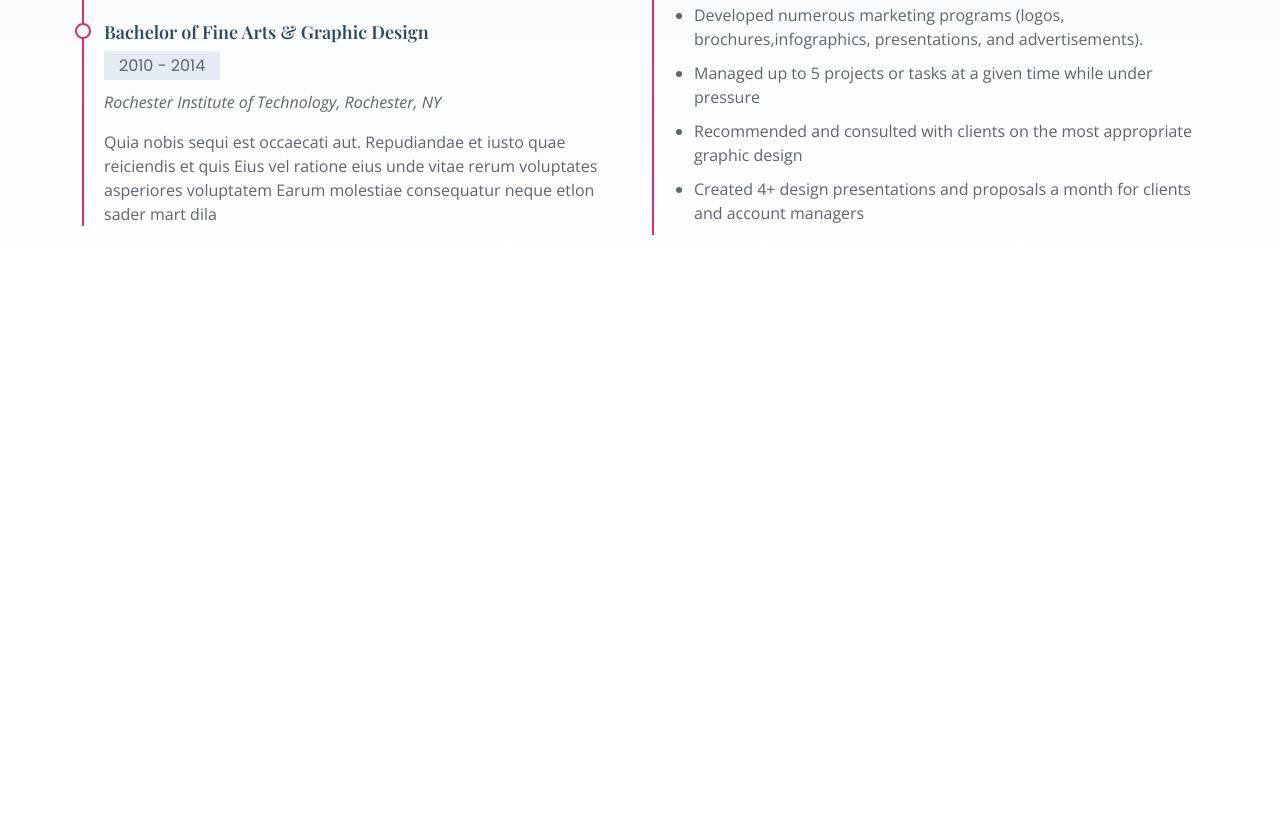
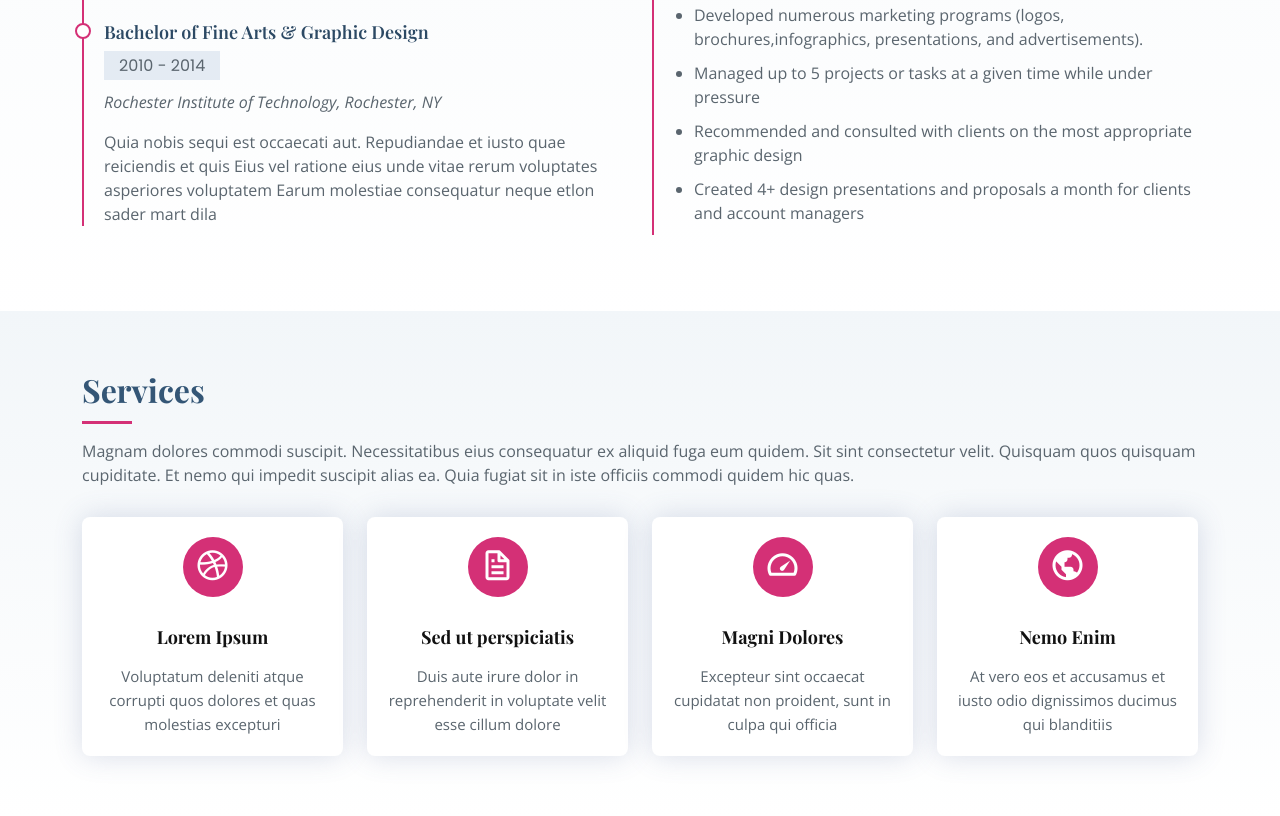
Before and after one commit to maheera421/Bootstrap-Portfolio, a website: page index.html in a window 1280 px wide. Shown: the part 2383-3199 px from the top of the page. Before the commit the page ends 2694 px from the top, so only its background shows below. Drawn offline with nearby package versions, Linux system fonts and the light colour scheme; a web font is replaced by a local one.

Commit message:
Services section completed.

```diff
--- a/assets/css/style.css
+++ b/assets/css/style.css
@@ -638,3 +638,89 @@ body {
     background: #fff;
     border: 2px solid #d43076;
   }
+
+
+    /*--------------------------------------------------------------
+  # Services
+  --------------------------------------------------------------*/
+  .services .icon-box {
+    padding: 20px 15px;
+    position: relative;
+    overflow: hidden;
+    background: #fff;
+    box-shadow: 0 0 29px 0 rgba(68, 88, 144, 0.2);
+    transition: all 0.3s ease-in-out;
+    border-radius: 8px;
+    text-align: center;
+    z-index: 1;
+  }
+
+  .services .icon-box::before {
+    content: "";
+    position: absolute;
+    top: 0;
+    left: 0;
+    right: 0;
+    height: 0;
+    transition: ease-in-out 0.3s;
+    z-index: -1;
+  }
+
+  .services .icon-box:hover::before {
+    background: #d43076;
+    height: 100%;
+    border-radius: 0px;
+  }
+
+  .services .icon {
+    margin: 0 auto 30px auto;
+    padding-top: 10px;
+    display: inline-block;
+    text-align: center;
+    border-radius: 50%;
+    width: 60px;
+    height: 60px;
+    background: #d43076;
+    transition: all 0.3s ease-in-out;
+  }
+
+  .services .icon i {
+    font-size: 36px;
+    line-height: 1;
+    color: #fff;
+  }
+
+  .services .title {
+    font-weight: 700;
+    margin-bottom: 15px;
+    font-size: 18px;
+  }
+
+  .services .title a {
+    color: #111;
+  }
+
+  .services .description {
+    font-size: 15px;
+    line-height: 24px;
+    margin-bottom: 0;
+  }
+
+  .services .icon-box:hover .title a,
+  .services .icon-box:hover .description {
+    color: #fff;
+  }
+
+  .services .icon-box:hover .icon {
+    background: #fff;
+  }
+
+  .services .icon-box:hover .icon i {
+    color: #d43076;
+  }
+
+  @media (max-width: 768px) {
+    .services .icon-box::before {
+      bottom: 60%;
+    }
+  }
--- a/index.html
+++ b/index.html
@@ -271,4 +271,53 @@
         </div>
     </section><!-- End Resume Section -->
 
+
+    <!-- ======= Services Section ======= -->
+    <section id="services" class="services section-bg">
+        <div class="container">
+
+          <div class="section-title">
+            <h2>Services</h2>
+            <p>Magnam dolores commodi suscipit. Necessitatibus eius consequatur ex aliquid fuga eum quidem. Sit sint consectetur velit. Quisquam quos quisquam cupiditate. Et nemo qui impedit suscipit alias ea. Quia fugiat sit in iste officiis commodi quidem hic quas.</p>
+          </div>
+
+          <div class="row">
+            <div class="col-md-6 col-lg-3 d-flex align-items-stretch mb-5 mb-lg-0">
+              <div class="icon-box">
+                <div class="icon"><i class="bx bxl-dribbble"></i></div>
+                <h4 class="title"><a href="">Lorem Ipsum</a></h4>
+                <p class="description">Voluptatum deleniti atque corrupti quos dolores et quas molestias excepturi</p>
+              </div>
+            </div>
+
+            <div class="col-md-6 col-lg-3 d-flex align-items-stretch mb-5 mb-lg-0">
+              <div class="icon-box">
+                <div class="icon"><i class="bx bx-file"></i></div>
+                <h4 class="title"><a href="">Sed ut perspiciatis</a></h4>
+                <p class="description">Duis aute irure dolor in reprehenderit in voluptate velit esse cillum dolore</p>
+              </div>
+            </div>
+
+            <div class="col-md-6 col-lg-3 d-flex align-items-stretch mb-5 mb-lg-0">
+              <div class="icon-box">
+                <div class="icon"><i class="bx bx-tachometer"></i></div>
+                <h4 class="title"><a href="">Magni Dolores</a></h4>
+                <p class="description">Excepteur sint occaecat cupidatat non proident, sunt in culpa qui officia</p>
+              </div>
+            </div>
+
+            <div class="col-md-6 col-lg-3 d-flex align-items-stretch mb-5 mb-lg-0">
+              <div class="icon-box">
+                <div class="icon"><i class="bx bx-world"></i></div>
+                <h4 class="title"><a href="">Nemo Enim</a></h4>
+                <p class="description">At vero eos et accusamus et iusto odio dignissimos ducimus qui blanditiis</p>
+              </div>
+            </div>
+
+          </div>
+
+        </div>
+    </section><!-- End Services Section -->
+
+
 </main><!-- End #main -->
```
